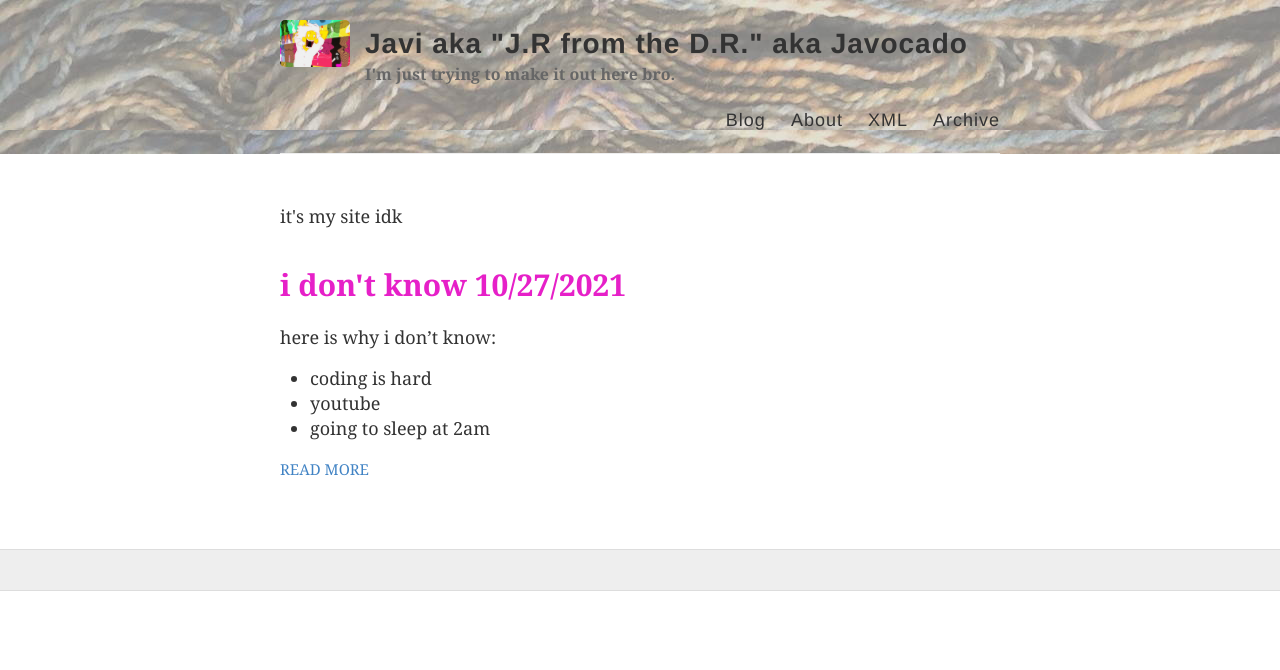
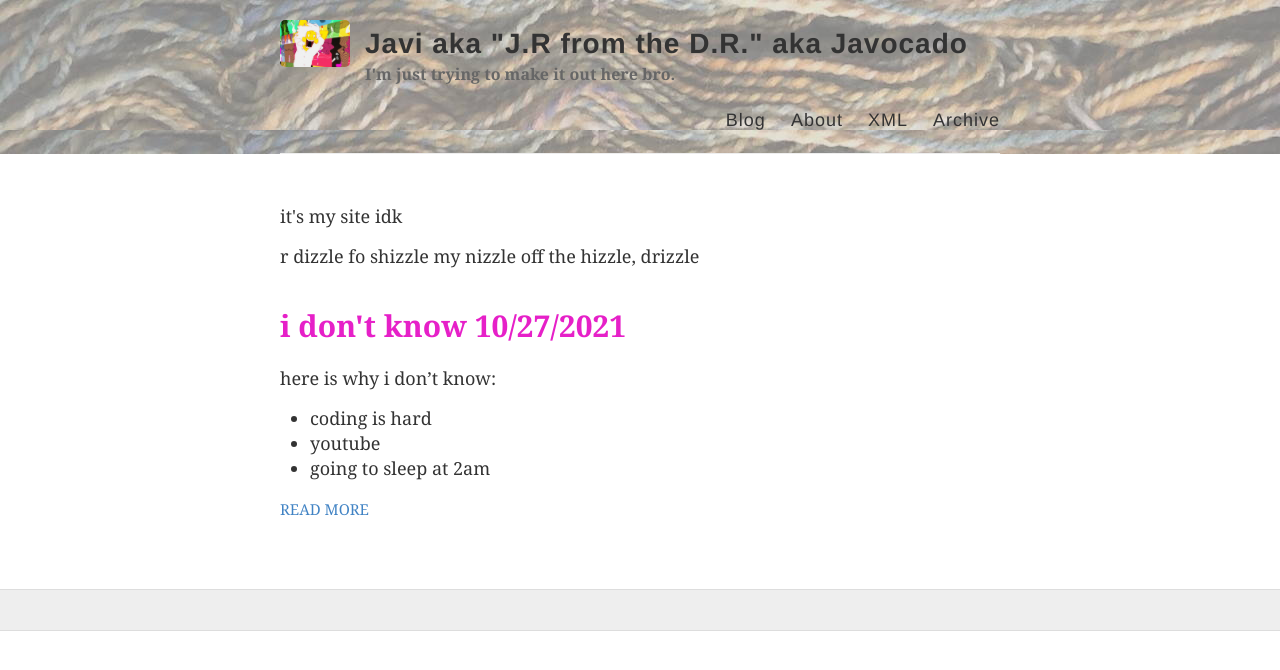
Before and after one commit to awe-set/awe-set.github.io, a Jekyll site: the page built from index.html, in a window 1280 px wide. Shown: the top 670 px of the page. Built offline with Jekyll 4.4.1, drawn with Linux system fonts in a browser that asks for light colours.

Commit message:
Update index.html

```diff
--- a/index.html
+++ b/index.html
@@ -7,6 +7,11 @@ layout: default
   <div>
     <p>it's my site idk</p>
   </div>
+
+  <div>
+    <p>r dizzle fo shizzle my nizzle off the hizzle, drizzle</p>
+  </div>
+
   <div class="posts">
   {% for post in site.posts %}
 
```
